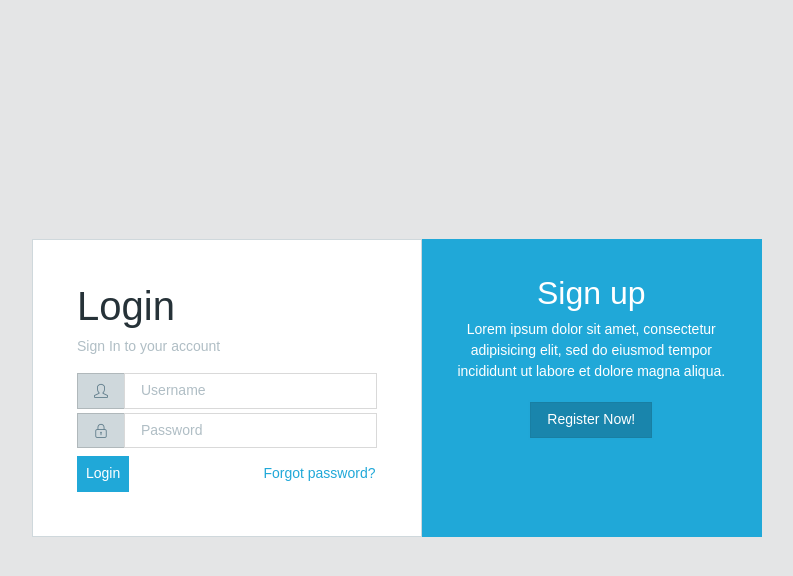
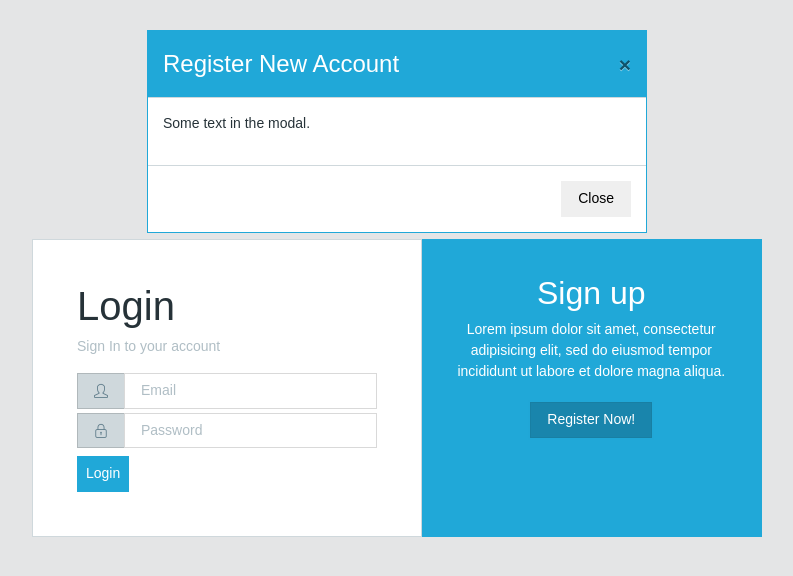
Before and after one commit to celgra/bg-tracker-app, a React (Create React App) app in the folder client/: page /signin in a window 1280 px wide. Both pictures are taken after a click on the button "Register Now!". Shown: the top 576 px of the page, without its empty margins (243-1036 px from the left). Built offline with nearby package versions, Linux system fonts and the light colour scheme; no server answers.

Commit message:
wiring up sign in, need to resolve logIn action

```diff
--- a/client/package.json
+++ b/client/package.json
@@ -2,6 +2,11 @@
   "name": "client",
   "version": "0.1.0",
   "private": true,
+  "proxy": {
+    "/api": {
+    "target": "http://localhost:3001"
+    }
+  },
   "dependencies": {
     "axios": "^0.16.2",
     "lodash": "^4.17.4",
--- a/client/src/App.js
+++ b/client/src/App.js
@@ -18,7 +18,7 @@ class App extends Component {
           <main className="main" style={{marginTop: 20}}>
             <div>
               <Switch>
-                <Route exact path="/bg" component={BloodGlucoseMonthLog} />
+                <Route exact path="/" component={BloodGlucoseMonthLog} />
               </Switch>
             </div>
           </main>
--- a/client/src/actions/actions_authentication.js
+++ b/client/src/actions/actions_authentication.js
@@ -1,6 +1,8 @@
 import axios from 'axios';
 
 export const CHANGE_AUTH = 'CHANGE_AUTH';
+
+const ROOT_URL = 'http://localhost:3001/api';
 
 export function authenticate(isLoggedIn) {
     return {
@@ -8,3 +10,24 @@ export function authenticate(isLoggedIn) {
         payload: isLoggedIn
     };
 }
+
+export function logIn(email, password) {
+    const request = axios.post('/api/users/login', { email, password });
+
+    return (dispatch) => {
+        console.log("dispatching");
+        request.then((response) => {
+            let token = response.headers['x-auth'];
+            console.log("Token", token);
+
+            localStorage.setItem('auth', token);
+
+            dispatch({
+                type: CHANGE_AUTH,
+                payload: true
+            });
+        }, (err) => {
+            console.log(err);
+        });
+    }
+}
--- a/client/src/components/Modal.js
+++ b/client/src/components/Modal.js
@@ -7,6 +7,7 @@ class Modal extends Component {
     componentDidMount() {
         this.modalTarget = document.createElement('div');
         this.modalTarget.className = 'modal';
+        this.modalTarget.style.display = 'block';
         document.body.appendChild(this.modalTarget);
         this._render();
     }
--- a/client/src/reducers/reducer_authentication.js
+++ b/client/src/reducers/reducer_authentication.js
@@ -3,8 +3,8 @@ import { CHANGE_AUTH } from './../actions/actions_authentication';
 export default function (state = false, action) {
     switch(action.type) {
         case CHANGE_AUTH:
-            return action.payload
+            return action.payload;
         default:
             return state;
-    };
+    }
 };
--- a/client/src/reducers/reducer_results.js
+++ b/client/src/reducers/reducer_results.js
@@ -1,5 +1,5 @@
 import _ from 'lodash';
-import { FETCH_RESULTS, ADD_RESULT, ADD_RESULT_SUCCESS } from './../actions/actions_results';
+import { FETCH_RESULTS, ADD_RESULT_SUCCESS } from './../actions/actions_results';
 
 export default function (state = {}, action) {
     switch (action.type) {
--- a/client/src/signin/RegisterModal.js
+++ b/client/src/signin/RegisterModal.js
@@ -3,12 +3,15 @@ import React from 'react';
 const RegisterModal = (props) => {
     return (
         <div>
-            <div id="myModal" className="modal" role="dialog">
-                <div className="modal-dialog">
+            <div className="modal-dialog modal-primary">
                 <div className="modal-content">
                     <div className="modal-header">
-                            <button type="button" className="close">&times;</button>
-                            <h4 className="modal-title">Modal Header</h4>
+                        <h4 className="modal-title">Register New Account</h4>
+                        <button type="button"
+                        className="close"
+                        onClick={() => props.closeModal()}>
+                            &times;
+                        </button>
                     </div>
                     <div className="modal-body">
                         <p>Some text in the modal.</p>
@@ -21,7 +24,6 @@ const RegisterModal = (props) => {
                 </div>
             </div>
         </div>
-        </div>
     );
 }
 
--- a/client/src/signin/SignIn.js
+++ b/client/src/signin/SignIn.js
@@ -1,7 +1,32 @@
-import React from 'react';
+import React, { Component } from 'react';
 
-const SignIn = (props) => {
-    let { authenticate, openModal } = props;
+class SignIn extends Component {
+    constructor(props) {
+        super(props);
+
+        this.state = {
+            email: '',
+            password: ''
+        };
+    }
+
+    handleEmailChange(event) {
+        let { value } = event.target;
+        this.setState(() => {
+            return { email: value }
+        });
+    }
+
+    handlePasswordChange(event) {
+        let { value } = event.target;
+        this.setState(() => {
+            return { password: value }
+        });
+    }
+
+    render() {
+        let { authenticate, openModal, logIn } = this.props;
+        let { email, password } = this.state;
         return (
             <div className="app flex-row align-items-center">
                 <div className="container">
@@ -18,26 +43,34 @@ const SignIn = (props) => {
                                             <span className="input-group-addon">
                                                 <i className="icon-user"></i>
                                             </span>
-                                        <input type="text" className="form-control" placeholder="Username" />
+                                            <input type="text"
+                                            className="form-control"
+                                            placeholder="Email"
+                                            value={email}
+                                            onChange={(e) => this.handleEmailChange(e)}/>
                                         </div>
                                         <div className="input-group mb-2">
                                             <span className="input-group-addon">
                                                 <i className="icon-lock"></i>
                                             </span>
-                                        <input type="password" className="form-control" placeholder="Password" />
+                                            <input type="password"
+                                            className="form-control"
+                                            placeholder="Password"
+                                            value={password}
+                                            onChange={(e) => {this.handlePasswordChange(e)}}/>
                                         </div>
                                         <div className="row">
                                             <div className="col-6">
                                                 <button type="button"
                                                 className="btn btn-primary px-2"
-                                            onClick={() => authenticate()}>
+                                                onClick={() => logIn(email, password)}>
                                                     Login
                                                 </button>
                                             </div>
                                             <div className="col-6 text-right">
-                                            <button type="button" className="btn btn-link px-0">
+                                                {/*<button type="button" className="btn btn-link px-0">
                                                     Forgot password?
-                                            </button>
+                                                </button>*/}
                                             </div>
                                         </div>
                                     </div>
@@ -64,5 +97,6 @@ const SignIn = (props) => {
             </div>
         );
     }
+}
 
 export default SignIn;
--- a/client/src/signin/SignInContainer.js
+++ b/client/src/signin/SignInContainer.js
@@ -1,6 +1,6 @@
 import React, { Component } from 'react';
 import { connect } from 'react-redux';
-import { authenticate } from './../actions/actions_authentication';
+import { authenticate, logIn } from './../actions/actions_authentication';
 
 import SignIn from './SignIn';
 import './SignIn.css';
@@ -29,7 +29,6 @@ class SignInContainer extends Component {
     }
 
     openModal() {
-        let { isModelOpen } = this.state;
         this.setState(() => {
             return {
                 isModelOpen: true
@@ -38,7 +37,6 @@ class SignInContainer extends Component {
     }
 
     closeModal() {
-        let { isModelOpen } = this.state;
         this.setState(() => {
             return {
                 isModelOpen: false
@@ -59,7 +57,9 @@ class SignInContainer extends Component {
                 <SignIn
                 auth={this.props.auth}
                 authenticate={() => authenticate(!auth)}
+                logIn={(e, p) => logIn(e, p)}
                 openModal={() => this.openModal()}/>
+                {logIn('celedgracia@gmail.com','1234567')}
                 {modal}
             </div>
         );
@@ -73,7 +73,8 @@ function mapStateToProps(state) {
 }
 
 const mapDispatchToProps = {
-    authenticate
+    authenticate,
+    logIn
 };
 
 export default connect(mapStateToProps, mapDispatchToProps)(SignInContainer);
```
Also changed, not shown: 2 other files (tests, documents, lock files or other folders). Lines whose indentation alone changed are shown as unchanged.
